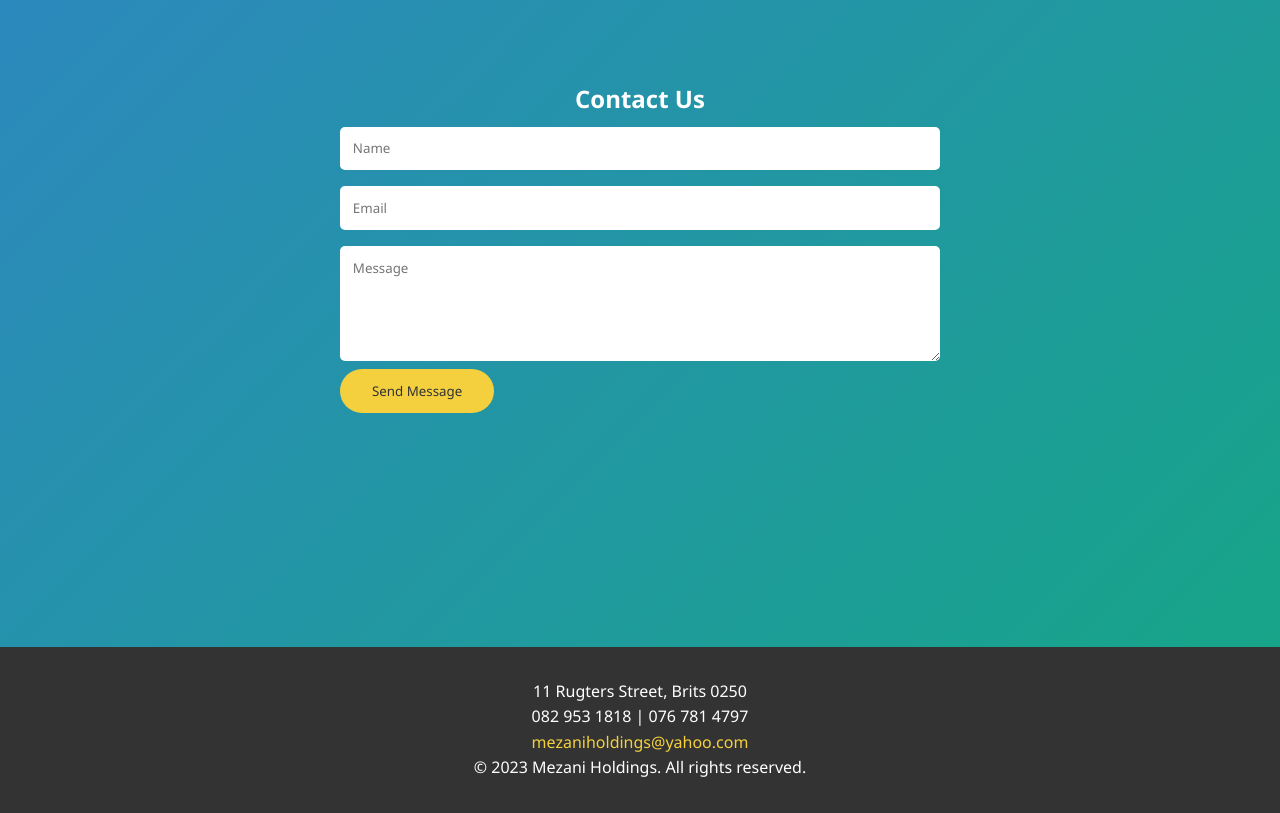
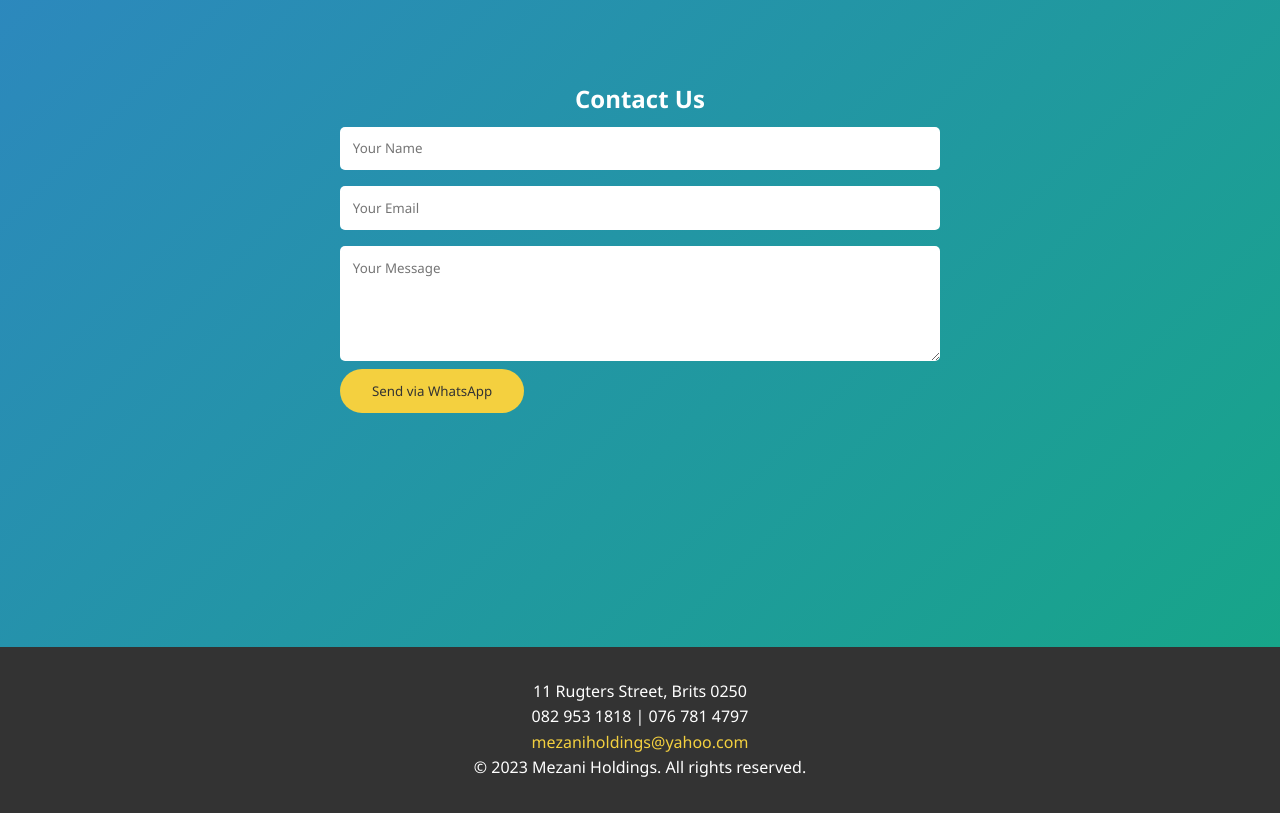
Before and after one commit to JayboyX/MezaniHoldingsLatest3, a website: page public/index.html in a window 1280 px wide. Shown: the part 3460-4273 px from the top of the page. Drawn offline with Linux system fonts and the light colour scheme.

Commit message:
Update index.html

```diff
--- a/public/index.html
+++ b/public/index.html
@@ -121,12 +121,12 @@
     <section class="contact" id="contact">
         <h2>Contact Us</h2>
         <div class="contact-form">
-            <form id="contactForm">
-                <input type="text" name="name" placeholder="Name" required>
-                <input type="email" name="email" placeholder="Email" required>
-                <textarea name="message" placeholder="Message" rows="5" required></textarea>
-                <button type="submit">Send Message</button>
-            </form>
+<form id="contactForm">
+  <input type="text" name="name" placeholder="Your Name" required>
+  <input type="email" name="email" placeholder="Your Email" required>
+  <textarea name="message" placeholder="Your Message" rows="5" required></textarea>
+  <button type="submit">Send via WhatsApp</button>
+</form>
         </div>
     </section>
     <!-- Footer -->
```
